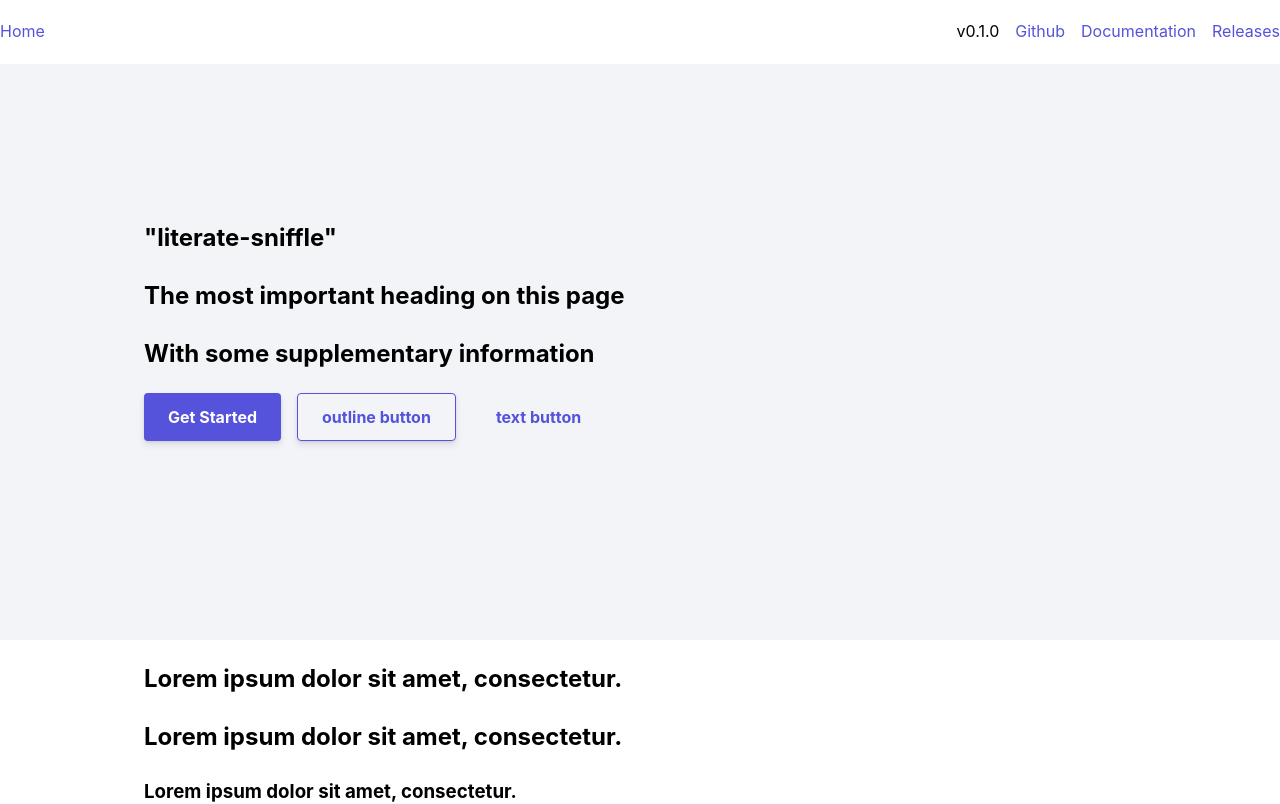
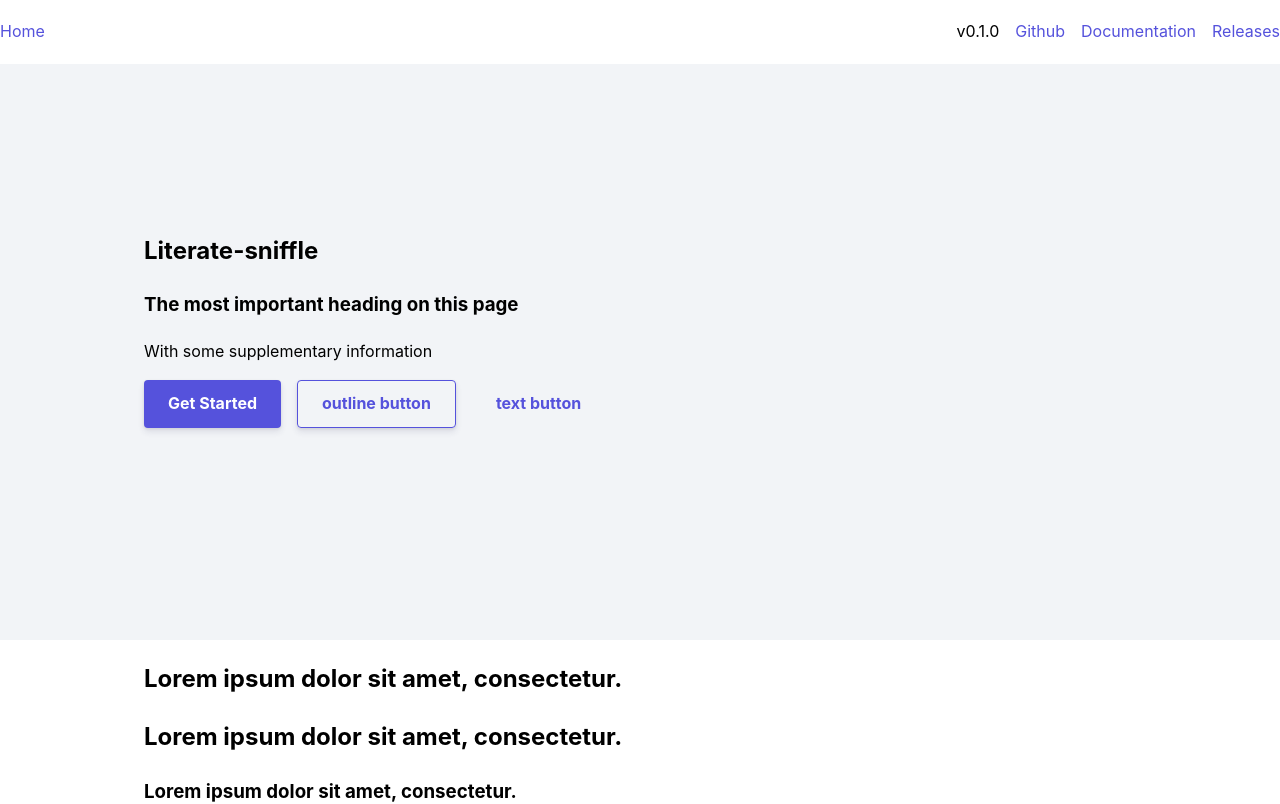
Before and after one commit to ConsenSysMesh/design-system-website, a Next.js app: page / in a window 1280 px wide. Shown: the top 804 px of the page. Built offline with nearby package versions, Linux system fonts and the light colour scheme.

Commit message:
reformat text a bit

```diff
--- a/components/header.js
+++ b/components/header.js
@@ -1,14 +1,14 @@
 import React from 'react';
 import Button from './Button'
 import Heading from './Heading'
+import Text from './Text'
 
 const Header = ({}) => (
   <header>
-    <Heading.h1>
-      "literate-sniffle"
-    </Heading.h1>
-    <Heading.h1>The most important heading on this page</Heading.h1>
-    <Heading.h2>With some supplementary information</Heading.h2>
+    <Heading.h1>Literate-sniffle</Heading.h1>
+    <Heading>The most important heading on this page</Heading>
+    <Text.p>With some supplementary information</Text.p>
+
     <Button>Get Started</Button>
     <Button.outline>outline button</Button.outline>
     <Button.text>text button</Button.text>
```
